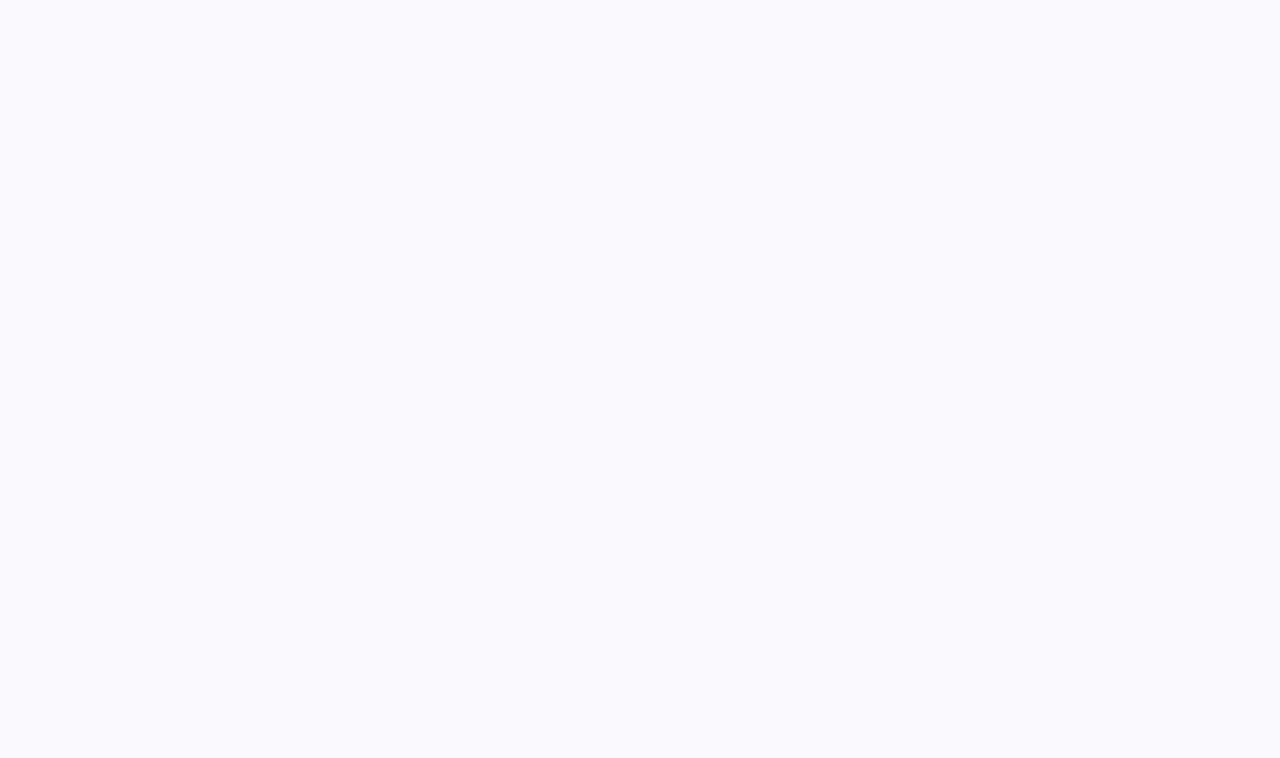
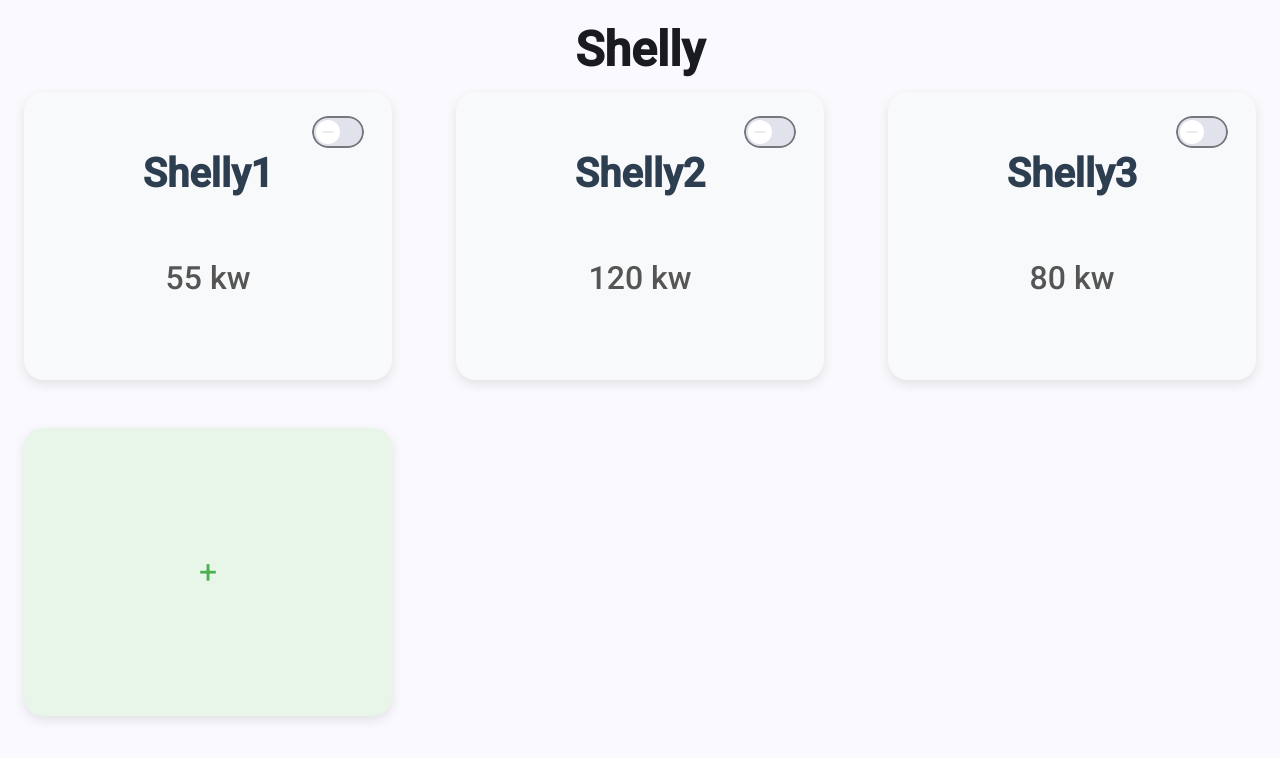
Before and after one commit to VoltCast-a-ASE-project/Frontend, an Angular app in the folder voltcast-frontend/: page /shelly in a window 1280 px wide. Before the commit this address led to /. Shown: the top 758 px of the page. Built offline with nearby package versions, Linux system fonts and the light colour scheme.

Commit message:
add: shelly page + route

```diff
--- a/voltcast-frontend/src/app/app.routes.ts
+++ b/voltcast-frontend/src/app/app.routes.ts
@@ -1,11 +1,11 @@
 import { Routes, RouterModule } from '@angular/router';
 import { Dashboard } from './components/dashboard/dashboard';
 import { Login } from './components/login/login';
-//import { ShellyPage } from './components/shelly-page/shelly-page';
+import { ShellyPage } from './components/shelly-page/shelly-page';
 
 export const routes: Routes = [
   {path: '', redirectTo: 'login', pathMatch: 'full'},
   {path: 'login', component: Login},
   {path: 'dashboard', component: Dashboard},
-  //{path: 'shelly', component: ShellyPage}
+  {path: 'shelly', component: ShellyPage}
 ];
--- /dev/null
+++ b/voltcast-frontend/src/app/components/shelly-page/shelly-page.css
@@ -0,0 +1,48 @@
+.shelly-page {
+  max-width: 1200px;
+  margin: 0 auto;
+  padding: 1rem;
+}
+
+h2 {
+  text-align: center;
+  margin-bottom: 1rem;
+  font-size: 3rem;
+}
+
+.shelly-list {
+  display: grid;
+  grid-template-columns: repeat(3, 1fr);
+  gap: 1rem;
+}
+
+.shelly-item {
+  display: block;
+}
+
+.add-shelly {
+  display: flex;
+  justify-content: center;
+  align-items: center;
+
+  width: 25vw;
+  aspect-ratio: 4 / 3;
+  min-width: 250px;
+  max-width: 400px;
+
+  border-radius: 20px;
+  background-color: #e8f5e9;
+  padding: 1.5rem;
+  margin: 1rem auto;
+
+  box-shadow: 0 4px 12px rgba(0, 0, 0, 0.1);
+  transition: transform 0.2s ease, box-shadow 0.2s ease;
+  cursor: pointer;
+  font-size: 2rem;
+  color: #4caf50;
+}
+
+.add-shelly:hover {
+  transform: translateY(-4px);
+  box-shadow: 0 6px 16px rgba(0, 0, 0, 0.15);
+}
--- /dev/null
+++ b/voltcast-frontend/src/app/components/shelly-page/shelly-page.html
@@ -0,0 +1,12 @@
+<div class="shelly-list-container">
+  <h2>Shelly</h2>
+  <div class="shelly-list">
+    <div *ngFor="let shelly of shellys" class="shelly-item" (click)="configureShelly(shelly)">
+      <app-shelly-item [shelly]="shelly"></app-shelly-item>
+    </div>
+
+    <div class="shelly-item add-shelly" (click)="addShelly()">
+      <span>+</span>
+    </div>
+  </div>
+</div>
--- /dev/null
+++ b/voltcast-frontend/src/app/components/shelly-page/shelly-page.ts
@@ -0,0 +1,41 @@
+import { Component, OnInit } from '@angular/core';
+import { NgFor } from '@angular/common';
+import { ShellyDevice } from '../../models/shellyDevice.model';
+import { ShellyItem } from "../shelly-item/shelly-item";
+import { MatDialog, MatDialogModule } from '@angular/material/dialog';
+import { ShellyAddConfig } from '../shelly-add-config/shelly-add-config';
+@Component({
+  selector: 'app-shelly-page',
+  imports: [ShellyItem, NgFor, MatDialogModule],
+  templateUrl: './shelly-page.html',
+  styleUrl: './shelly-page.css',
+})
+export class ShellyPage implements OnInit{
+  protected shellys?: ShellyDevice[];
+
+  constructor(private dialog: MatDialog) {}
+
+  ngOnInit(): void {
+    this.shellys = [
+    { title: 'Shelly1', isActivated: false, kw: '55' },
+    { title: 'Shelly2', isActivated: true, kw: '120' },
+    { title: 'Shelly3', isActivated: false, kw: '80' }
+    ];
+  }
+
+  protected configureShelly(shelly: ShellyDevice){
+
+  }
+
+  protected addShelly(){
+    const dialogRef = this.dialog.open(ShellyAddConfig, {
+      width: '400px'
+    });
+
+    dialogRef.afterClosed().subscribe((result: ShellyDevice | undefined) => {
+      if (result) {
+        this.shellys?.push(result);
+      }
+    });
+  }
+}
```
Also changed, not shown: 1 other file (tests, documents, lock files or other folders).
